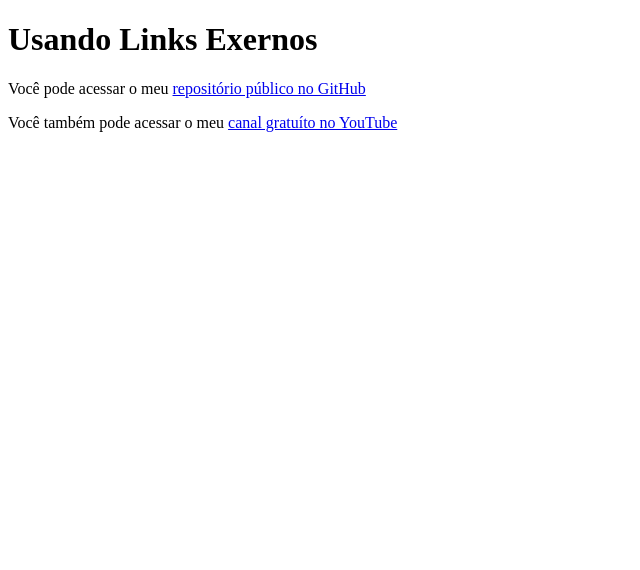
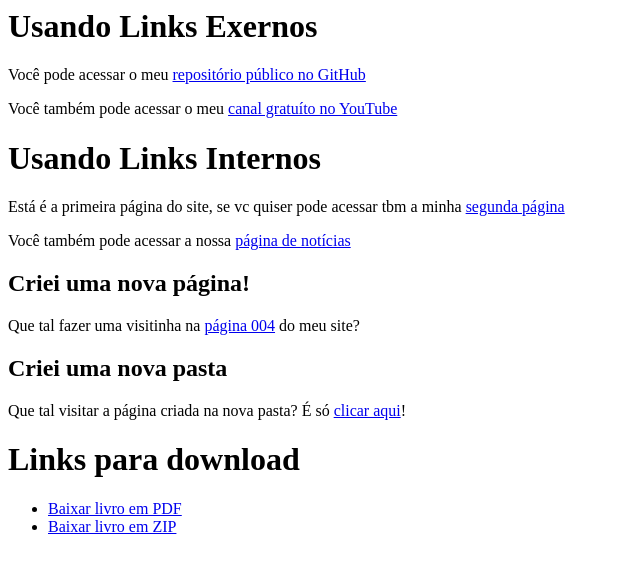
Before and after one commit to rodrigoborge/curso-html, a plain HTML site: page ex010/index.html in a window 1280 px wide. Shown: the whole page, without its empty margins (0-640 px from the left). Drawn offline with Linux system fonts and the light colour scheme.

Commit message:
Curso HTML5 e CSS3 - Curso em Vídeo

```diff
--- a/ex010/index.html
+++ b/ex010/index.html
@@ -1,4 +1,3 @@
-<!DOCTYPE html>
 <html lang="pt-br">
 <head>
     <meta charset="UTF-8">
@@ -11,5 +10,20 @@
     <p>Você pode acessar o meu <a href="https://github.com/rodrigoborge" target="_blank" rel="external">repositório público no GitHub</a></p>
     <p>Você também pode acessar o meu <a href="https://www.youtube.com/channel/UCEQUt_HZHJU3HQZTx68YrnQ"> canal gratuíto no YouTube</a></p>
 
+    <h1>Usando Links Internos</h1>
+    <p>Está é a primeira página do site, se vc quiser pode acessar tbm a minha <a href="pag002.html" rel="next">segunda página</a></p>
+    <p>Você também pode acessar a nossa <a href="noticias/pag003.html" rel="next">página de notícias</a></p>
+
+    <h2>Criei uma nova página!</h2>
+    <p>Que tal fazer uma visitinha na <a href="pag004.html">página 004</a> do meu site?</p>
+
+    <h2>Criei uma nova pasta</h2>
+    <p>Que tal visitar a página criada na nova pasta? É só <a href="teste_pasta_2/pasta2.html">clicar aqui</a>!</p>
+
+    <h1>Links para download</h1>
+    <ul>
+        <li><a href="livro/09 - Listas HTML.pdf" target="_blank">Baixar livro em PDF</a></li>
+        <li><a href="livro/09 - Listas HTML.rar">Baixar livro em ZIP</a></li>
+    </ul>
 </body>
 </html>
```
